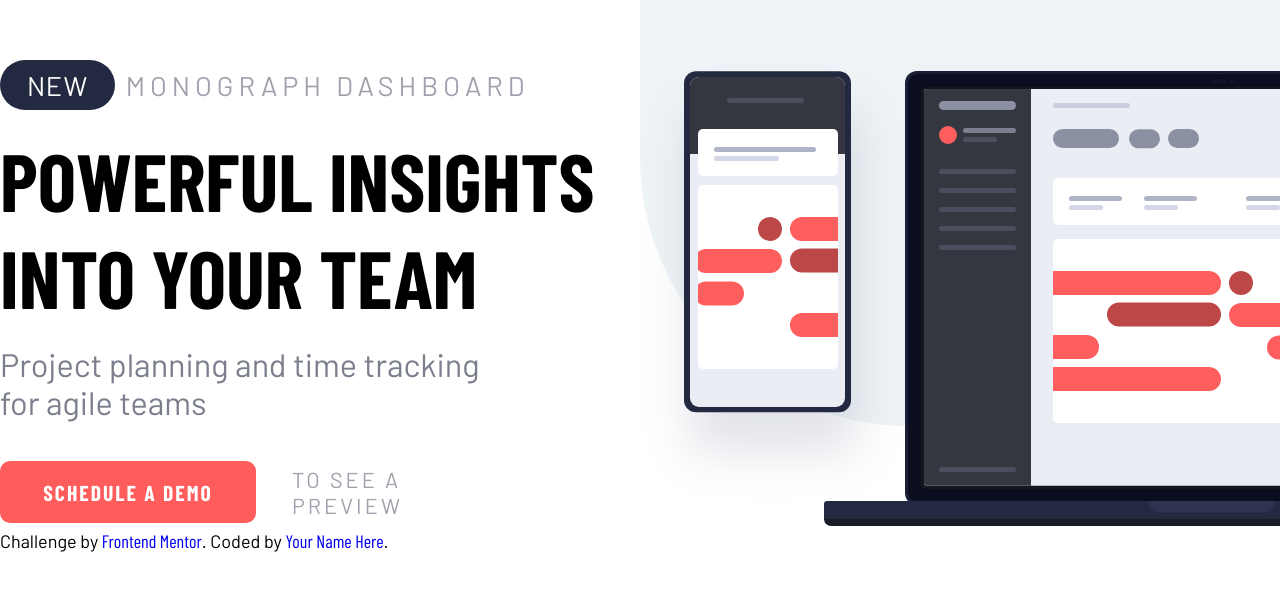
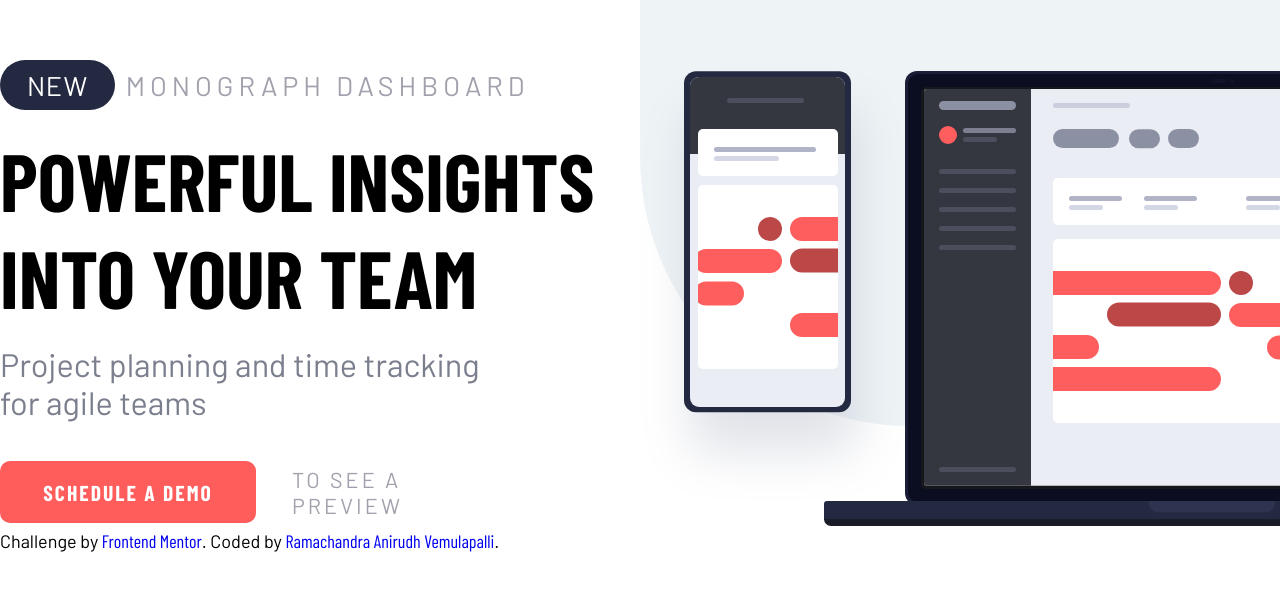
Before and after one commit to aniru-dh21/Project-Tracking-Intro-Component, a plain HTML site: page index.html in a window 1280 px wide. Shown: the part 134-724 px from the top of the page. Drawn offline with nearby package versions, Linux system fonts and the light colour scheme.

Commit message:
Update index.html

```diff
--- a/index.html
+++ b/index.html
@@ -72,7 +72,7 @@
   <footer>
     <p class="attribution">
       Challenge by <a href="https://www.frontendmentor.io?ref=challenge" target="_blank">Frontend Mentor</a>.
-      Coded by <a href="#">Your Name Here</a>.
+      Coded by <a href="https://github.com/aniru-dh21">Ramachandra Anirudh Vemulapalli</a>.
     </p>
   </footer>
 
```
